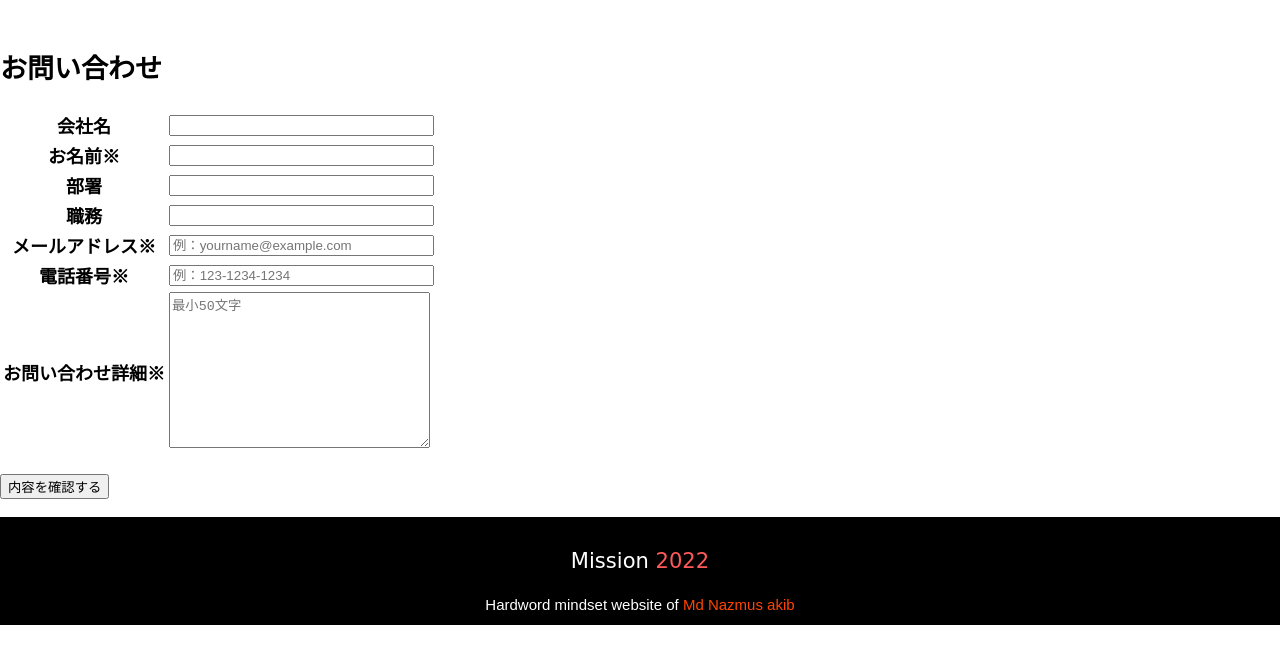
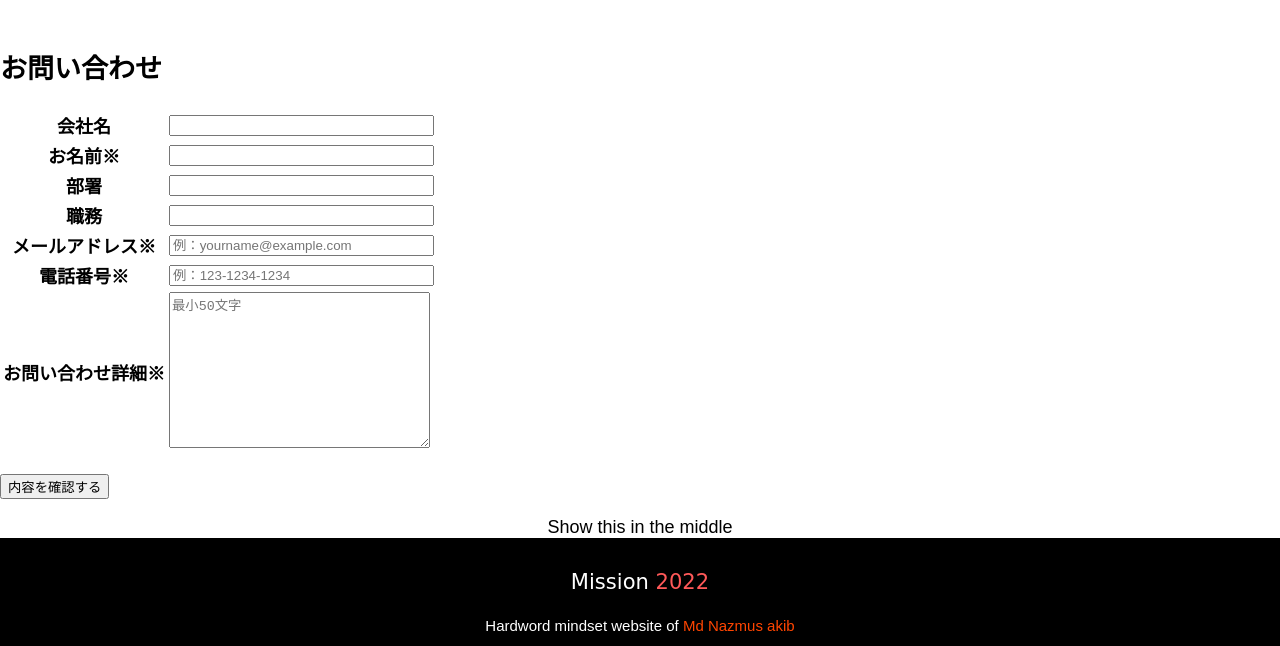
Before and after one commit to sakib-debug/Milestone_Assignment_01, a plain HTML site: page index.html in a window 1280 px wide. Shown: the part 2289-2935 px from the top of the page. Before the commit the page ends 2914 px from the top, so only its background shows below. Drawn offline with Linux system fonts and the light colour scheme.

Commit message:
Update index.html
center

```diff
--- a/index.html
+++ b/index.html
@@ -143,11 +143,14 @@
 						<input type="submit" value="内容を確認する">
 					</p>
 				</form>
-			</section>
+
              </div>
              </body>
+            </section>
             <section>
-
+                <section style="text-align: center;">
+    Show this in the middle
+</section>
 
     <footer>
         <div>
```
